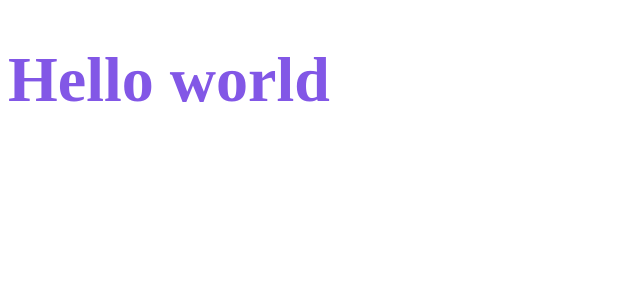
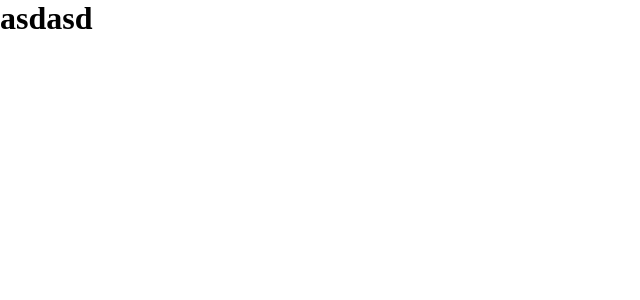
Before and after one commit to rafaelst2000/dtmoney, a React (Create React App) app: page / in a window 1280 px wide. Shown: the top 300 px of the page, without its empty margins (0-640 px from the left). Built offline with nearby package versions, Linux system fonts and the light colour scheme.

Commit message:
global styles

```diff
--- a/public/index.html
+++ b/public/index.html
@@ -3,7 +3,7 @@
   <head>
     <meta charset="utf-8" />
     <meta name="viewport" content="width=device-width, initial-scale=1" />
-
+    <link rel="shortcut icon" href="favicon.png" type="image/png">
     <title>dt Money</title>
   </head>
   <body>
--- a/src/App.tsx
+++ b/src/App.tsx
@@ -1,13 +1,10 @@
-import styled from "styled-components";
-const Title = styled.h1`
-  color: #8257e6;
-  font-size: 64px;
-`
+import { GlobalStyle } from "./styles/global";
 
 export function App() {
   return (
     <div className="App">
-      <Title>Hello world</Title>
+      <h1>asdasd</h1>
+      <GlobalStyle />
     </div>
   );
 }
--- /dev/null
+++ b/src/styles/global.ts
@@ -0,0 +1,45 @@
+import { createGlobalStyle } from 'styled-components'
+
+export const GlobalStyle = createGlobalStyle`
+  :root {
+    --background: #f0f2f5;
+    --red: #e52e40;
+    --blue: #5429cc;
+
+    --blue-light: #6933ff;
+    --text-title: #363f5f;
+    --text-body: #969cb5;
+
+    --shape: #ffffff;
+  }
+
+  * {
+    margin: 0;
+    padding: 0;
+    box-sizing: border-box;
+  }
+  html {
+    @media(max-width: 1080px){
+      font-size: 93.75%;
+    }
+
+    @media(max-width: 720px){
+      font-size: 87.5%;
+    }
+  }
+
+  body {
+    background: var(---background);
+    -webkit-font-smoothing: antialiased;
+  }
+
+  button {
+    cursor: pointer;
+  }
+
+  [disabled] {
+    opacity: 0.6;
+    cursor: not-allowed;
+  }
+
+`
```
